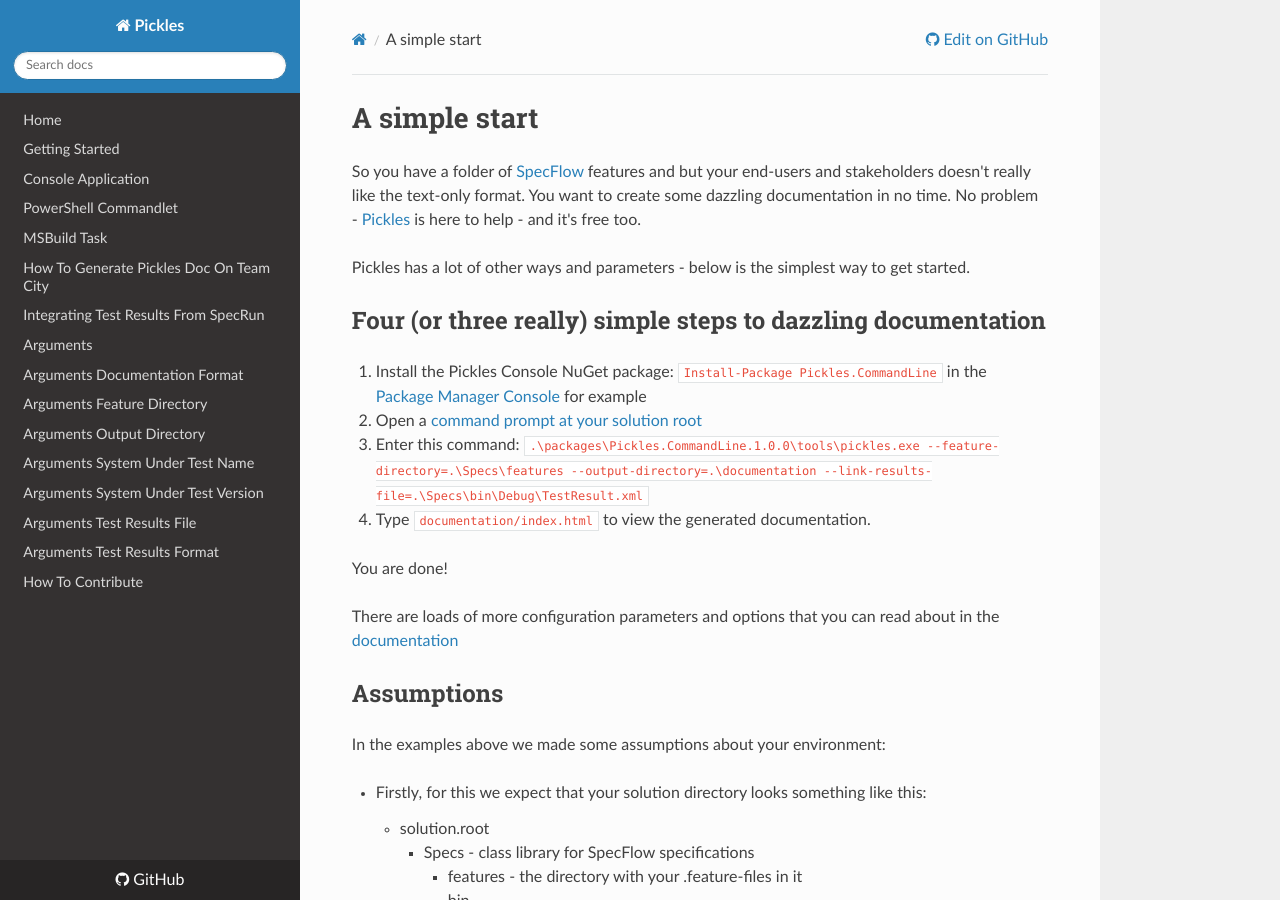
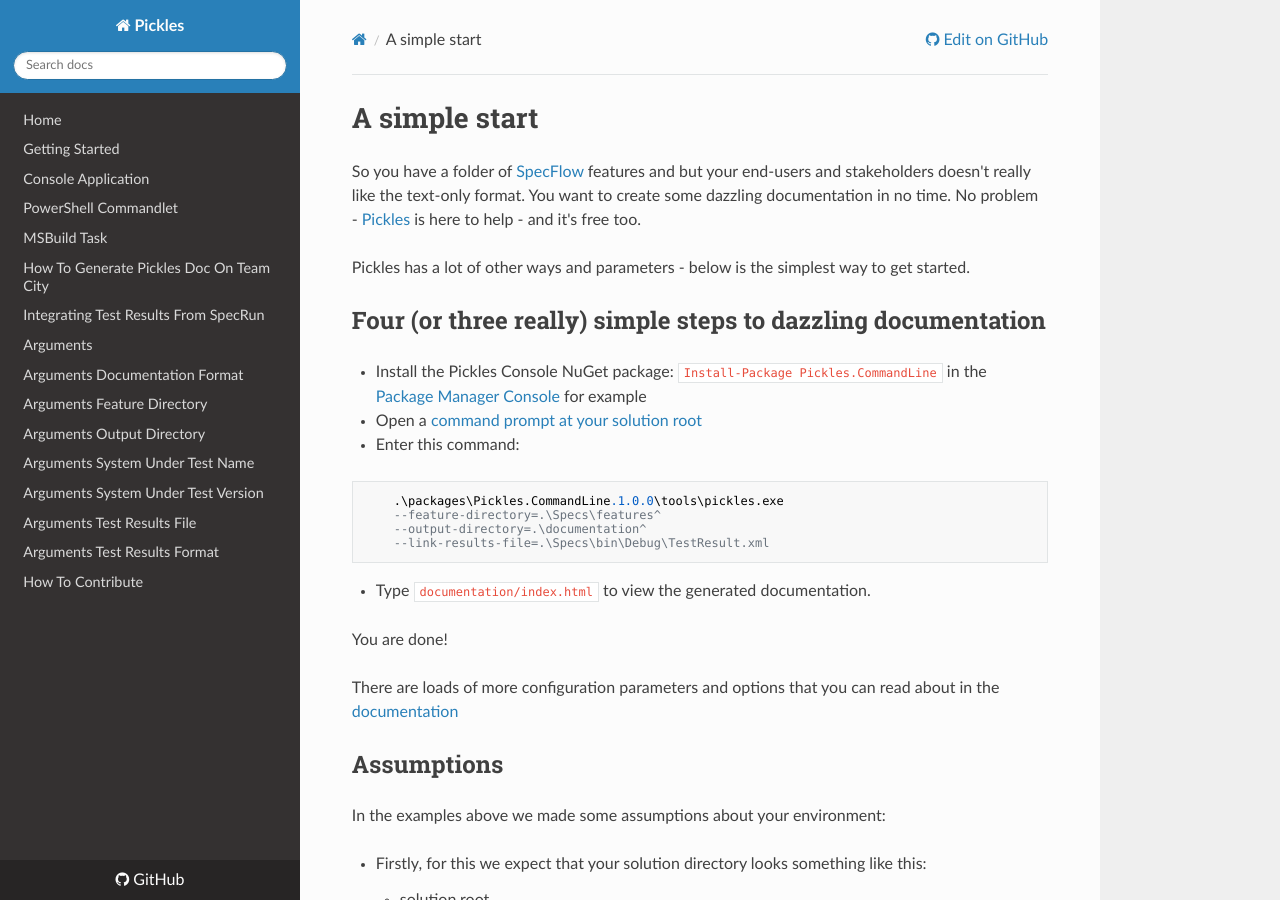
Before and after one commit to picklesdoc/docs, an MkDocs documentation site: the page built from docs/StartSimple.md, in a window 1280 px wide and 900 px high. Built offline with MkDocs 1.6.1, drawn with Linux system fonts in a browser that asks for light colours; nearby versions of some CDN libraries; old or Windows-style settings are respelled for this version of MkDocs; part of the change alters nothing that is shown.

````diff
--- a/docs/StartSimple.md
+++ b/docs/StartSimple.md
@@ -4,13 +4,19 @@ So you have a folder of [SpecFlow](http://www.specflow.org) features and but you
 Pickles has a lot of other ways and parameters - below is the simplest way to get started.
 
 ## Four (or three really) simple steps to dazzling documentation
-1. Install the Pickles Console NuGet package: ``` Install-Package Pickles.CommandLine ``` in the [Package Manager Console](https://docs.nuget.org/consume/package-manager-console) for example
+* Install the Pickles Console NuGet package: ``` Install-Package Pickles.CommandLine ``` in the [Package Manager Console](https://docs.nuget.org/consume/package-manager-console) for example
 
-2. Open a [command prompt at your solution root](http://www.hanselman.com/blog/QuakeModeConsoleForVisualStudioOpenACommandPromptWithAHotkey.aspx)
+* Open a [command prompt at your solution root](http://www.hanselman.com/blog/QuakeModeConsoleForVisualStudioOpenACommandPromptWithAHotkey.aspx)
 
-3. Enter this command: ``` .\packages\Pickles.CommandLine.1.0.0\tools\pickles.exe --feature-directory=.\Specs\features --output-directory=.\documentation --link-results-file=.\Specs\bin\Debug\TestResult.xml ```
+* Enter this command:
+```
+	.\packages\Pickles.CommandLine.1.0.0\tools\pickles.exe
+	--feature-directory=.\Specs\features^
+	--output-directory=.\documentation^
+	--link-results-file=.\Specs\bin\Debug\TestResult.xml
+```
 
-4. Type ``` documentation/index.html ``` to view the generated documentation.
+* Type ``` documentation/index.html ``` to view the generated documentation.
 
 You are done!
 
````
